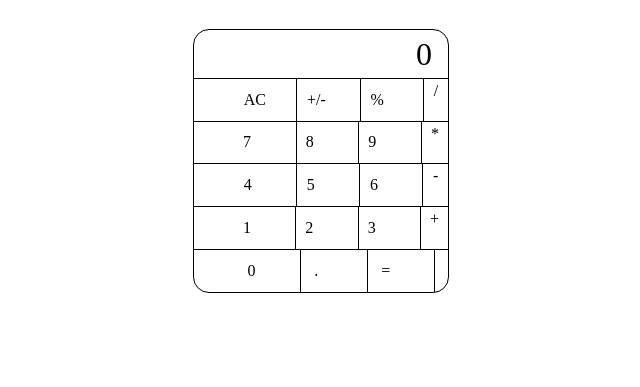
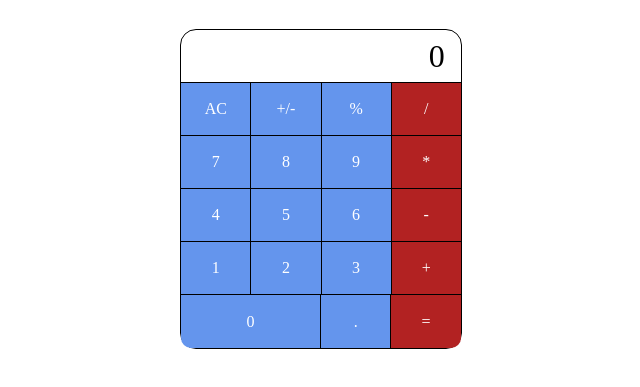
Before and after one commit to danielbednarz2/JS-projects, a website: page projects/calc/calc.html in a window 1280 px wide. Shown: the part 51-438 px from the top of the page, without its empty margins (319-959 px from the left). Drawn offline with Linux system fonts and the light colour scheme.

Commit message:
Finish CSS and start creating JS program

```diff
--- a/projects/calc/calc.css
+++ b/projects/calc/calc.css
@@ -42,12 +42,13 @@ a {
 a:hover {
     cursor: pointer;
     color: gray;
+    font-size: 1.2rem;
 }
 
 .calculator-wrapper {
     margin-top: 2rem;
-    height: 33%;
-    width: 20%;
+    height: 40%;
+    width: 22%;
     border: 1px solid black;
     border-radius: 1rem;
     display: flex;
@@ -61,19 +62,33 @@ a:hover {
 
 .calculator-wrapper div ul {
     display: flex;
-    justify-content: space-evenly;
     height: 100%;
-}
-
-.calculator-wrapper div ul li:nth-child(-n+3) {
-    border-right: 1px solid black;
-    display: flex;
-    align-items: center;
-    width: 25%;
+    padding: 0;
 }
 
 .calculator-wrapper div:nth-child(-n+5) {
     border-bottom: 1px solid black;
+}
+
+.calculator-wrapper div:nth-child(-n+5) ul a:nth-child(-n+3) {
+    border-right: 1px solid black;
+    background-color:cornflowerblue;
+    color: white;
+    display: flex;
+    flex: 1;
+    align-items: center;
+    justify-content: center;
+    width: 100%;
+}
+
+.calculator-wrapper div:nth-child(-n+5) ul a:last-child {
+    display: flex;
+    flex: 1;
+    align-items: center;
+    justify-content: center;
+    width: 100%;
+    background-color:firebrick;
+    color: white;
 }
 
 .first-row {
@@ -83,3 +98,36 @@ a:hover {
     padding-right: 1rem;
     font-size: 2rem;
 }
+
+.sixth-row ul {
+    display: flex;
+    align-items: center;
+    justify-content: space-evenly;
+}
+
+.sixth-row ul a {
+    display: flex;
+    flex: 1;
+    align-items: center;
+    justify-content: center;
+    height: 100%;
+}
+
+.sixth-row ul a:nth-child(-n+2) {
+    border-right: 1px solid black;
+    background-color:cornflowerblue;
+    color: white;
+    display: flex;
+}
+
+.sixth-row ul a:first-child {
+    display: flex;
+    flex: 2;
+    border-radius: 0 0 0 10px;
+}
+
+.sixth-row ul a:last-child {
+    background-color:firebrick;
+    color: white;
+    border-radius: 0 0 10px 0;
+}
--- a/projects/calc/calc.html
+++ b/projects/calc/calc.html
@@ -14,41 +14,79 @@
             <div class="first-row">0</div>
             <div class="second-row">
                 <ul>
+                    <a>
                         <li>AC</li>
+                    </a>
+                    <a>
                         <li>+/-</li>
+                    </a>
+                    <a>
                         <li>%</li>
+                    </a>
+                    <a>
                         <li>/</li>
+                    </a>
                 </ul>
             </div>
             <div class="third-row">
                 <ul>
+                    <a>
                         <li>7</li>
+                    </a>
+                    <a>
                         <li>8</li>
+                    </a>
+                    <a>
                         <li>9</li>
+                    </a>
+                    <a>
                         <li>*</li>
+                    </a>
                 </ul>
             </div>
             <div class="fourth-row">
                 <ul>
+                    <a>
                         <li>4</li>
+                    </a>
+                    <a>
                         <li>5</li>
+                    </a>
+                    <a>
                         <li>6</li>
+                    </a>
+                    <a>
                         <li>-</li>
+                    </a>
                 </ul>
             </div>
             <div class="fifth-row">
                 <ul>
+                    <a>
                         <li>1</li>
+                    </a>
+                    <a>
                         <li>2</li>
+                    </a>
+                    <a>
                         <li>3</li>
+                    </a>
+                    <a>
                         <li>+</li>
+                    </a>
                 </ul>
             </div>
             <div class="sixth-row">
                 <ul>
+                    <a>
                         <li>0</li>
+                    </a>
+                    <a>
                         <li>.</li>
+                    </a>
+                    <a>
                         <li>=</li>
+                    </a>
                 </ul>
             </div>
         </div>
--- a/projects/calc/calc.js
+++ b/projects/calc/calc.js
@@ -0,0 +1,49 @@
+const sixthRow = document.getElementsByClassName("sixth-row");
+const fifthRow = document.getElementsByClassName("fifth-row");
+const fourthRow = document.getElementsByClassName("fourth-row");
+const thirdRow = document.getElementsByClassName("third-row");
+const secondRow = document.getElementsByClassName("second-row");
+
+const zero = sixthRow[0].childNodes[1].childNodes[1];
+const one = fifthRow[0].childNodes[1].childNodes[1];
+const two = fifthRow[0].childNodes[1].childNodes[3];
+const three = fifthRow[0].childNodes[1].childNodes[5];
+const four = fourthRow[0].childNodes[1].childNodes[1];
+const five = fourthRow[0].childNodes[1].childNodes[3];
+const six = fourthRow[0].childNodes[1].childNodes[5];
+const seven = thirdRow[0].childNodes[1].childNodes[1];
+const eight = thirdRow[0].childNodes[1].childNodes[3];
+const nine = thirdRow[0].childNodes[1].childNodes[5];
+
+const equalsOperator = sixthRow[0].childNodes[1].childNodes[7];
+const additionOperator = fifthRow[0].childNodes[1].childNodes[7];
+const subtractionOperator = fourthRow[0].childNodes[1].childNodes[7];
+const multiplicationOperator = thirdRow[0].childNodes[1].childNodes[7];
+const divisionOperator = secondRow[0].childNodes[1].childNodes[7];
+
+const allClear = secondRow[0].childNodes[1].childNodes[1];
+
+let totalNum = document.getElementsByClassName("first-row")[0];
+
+const allNums = [zero, one, two, three, four, five, six, seven, eight, nine];
+const allOperators = [additionOperator, multiplicationOperator, subtractionOperator, divisionOperator];
+
+let current = 0;
+
+allNums.forEach((i) => {
+    i.addEventListener("click", () => {
+        current = parseInt(i.childNodes[1].childNodes[0].nodeValue);
+        totalNum.innerHTML = current;
+    })
+})
+
+allOperators.forEach((i) => {
+    i.addEventListener("click", () => {
+        console.log(i.childNodes[1].childNodes[0].nodeValue)
+    })
+})
+
+allClear.addEventListener("click", () => {
+    current = 0;
+    totalNum.innerHTML = current;
+})
```
Lines whose indentation alone changed are shown as unchanged.
